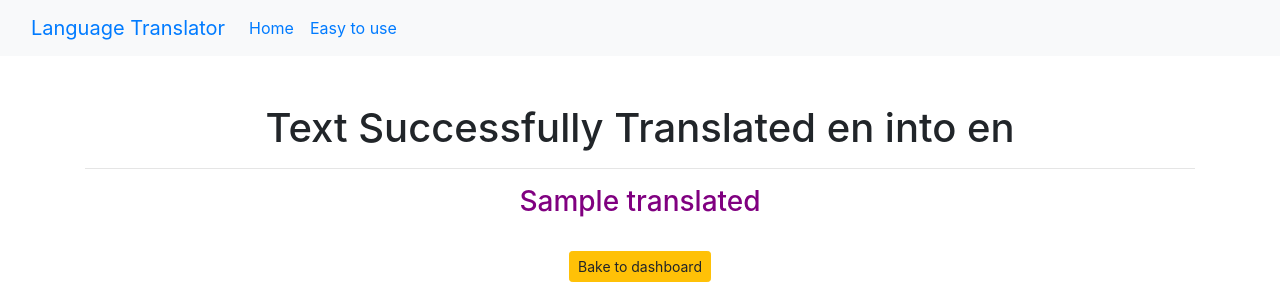
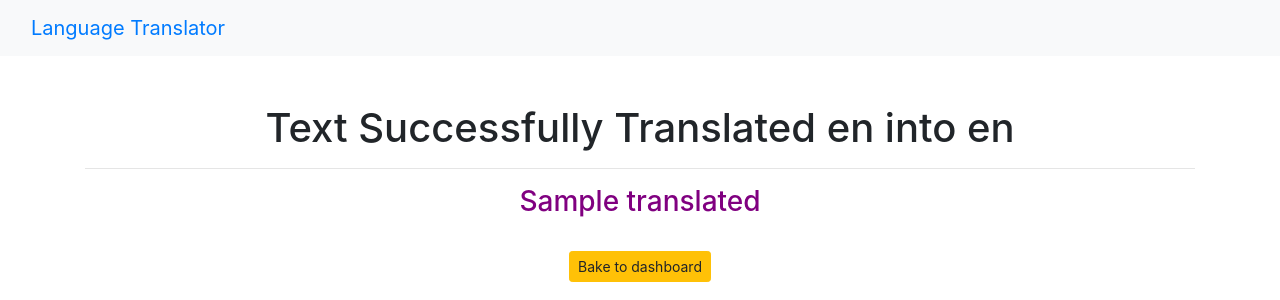
Before and after one commit to krashanu03/language_translator, a Django app: template templates/translated.html in a window 1280 px wide. Shown: the top 300 px of the page. Run offline with Django 3.2, Linux system fonts and the light colour scheme; the template is opened without the code that fills it: most values are stand-ins (such as "Sample title", 1, 10 or a date in 2020).

Commit message:
remove home and easy to use sections

```diff
--- a/templates/translated.html
+++ b/templates/translated.html
@@ -17,18 +17,7 @@
             <button class="navbar-toggler" type="button" data-bs-toggle="collapse" data-bs-target="#navbarNavDropdown" aria-controls="navbarNavDropdown" aria-expanded="false" aria-label="Toggle navigation">
                 <span class="navbar-toggler-icon"></span>
             </button>
-            <div class="collapse navbar-collapse" id="navbarNavDropdown">
-                    <ul class="navbar-nav">
-                    <li class="nav-item">
-                        <a class="nav-link active" aria-current="page" href="#">Home</a>
-                    </li>
-                    <li class="nav-item">
-                        <a class="nav-link" href="#">Easy to use</a>
-                    </li>
 
-                    </ul>
-                </div>
-            </div>
         </nav>
     </body>
     <div class = "container">
```
